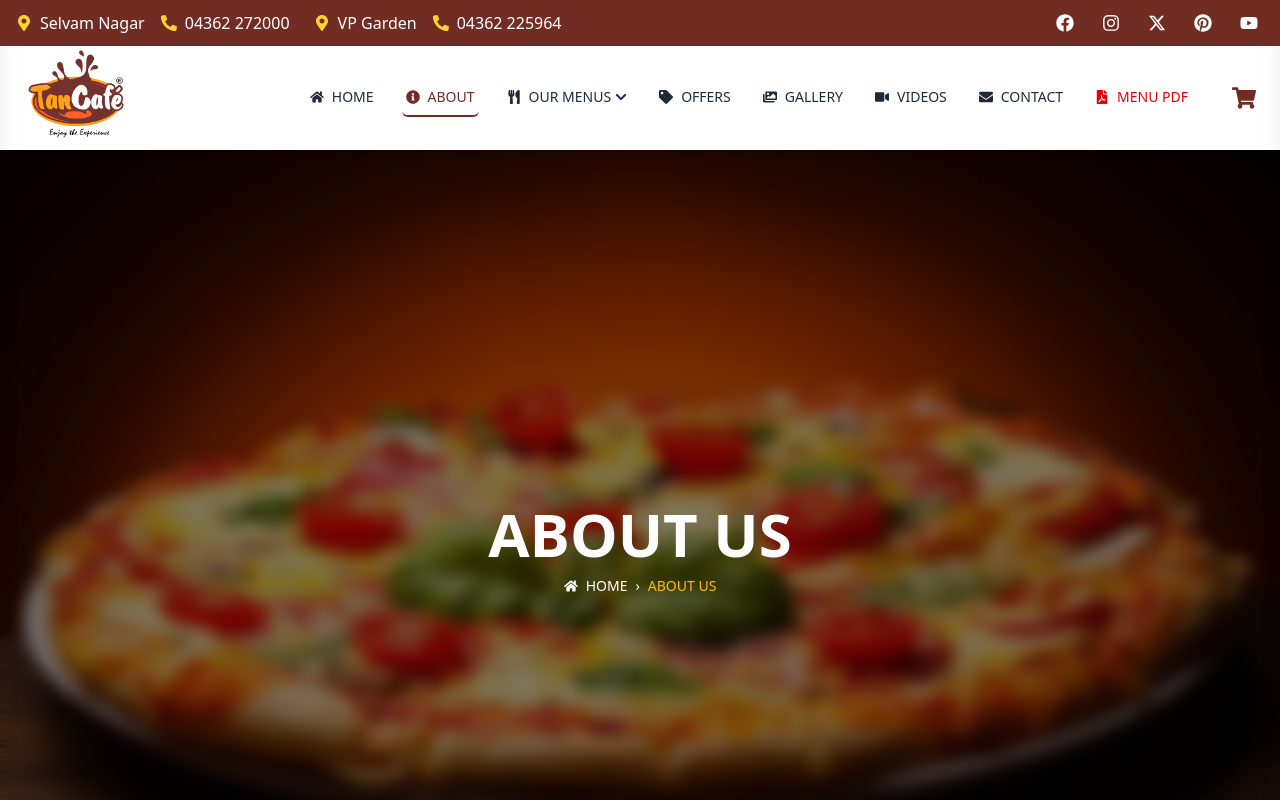
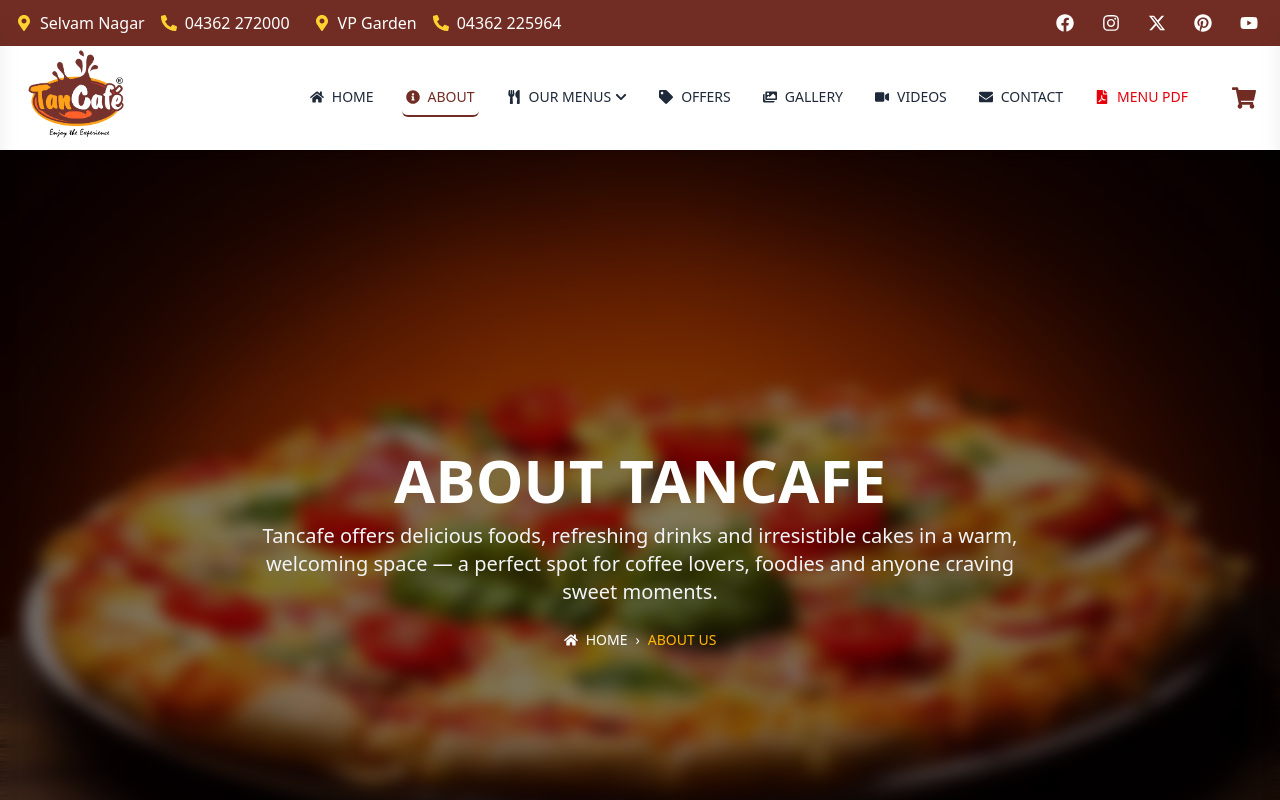
Before and after one commit to ABMsiddhik/tancafe-thanjavur-site, a React (Vite) app: page /about-us in a window 1280 px wide. Shown: the top 800 px of the page. Built offline with nearby package versions, Linux system fonts and the light colour scheme.

Commit message:
modification

```diff
--- a/src/components/Aboutus.jsx
+++ b/src/components/Aboutus.jsx
@@ -34,7 +34,16 @@
                 />
                 <div className="absolute inset-0 bg-black/50 backdrop-blur-sm z-0" />
                 <div className="relative z-10 text-white text-center">
-                    <h2 className="text-4xl md:text-5xl lg:text-6xl font-bold mb-3">ABOUT US</h2>
+                    <h2 className="text-4xl md:text-5xl lg:text-6xl font-bold mb-3">
+                        ABOUT TANCAFE
+                    </h2>
+                    <p className="text-lg md:text-xl mb-6 max-w-3xl mx-auto text-gray-100">
+                        Tancafe offers delicious foods, refreshing drinks and irresistible cakes
+                        in a warm, welcoming space — a perfect spot for coffee lovers, foodies
+                        and anyone craving sweet moments.
+                    </p>
+
+
                     <div className="flex items-center justify-center gap-2 text-sm">
                         <FaHome />
                         <Link to="/" className="hover:underline">HOME</Link>
@@ -42,6 +51,7 @@
                         <span className="text-amber-400">ABOUT US</span>
                     </div>
                 </div>
+
                 <div className="absolute bottom-10 left-1/2 transform -translate-x-1/2 z-10 animate-bounce">
                     <svg className="w-8 h-8 text-yellow-300" fill="none" stroke="currentColor" viewBox="0 0 24 24">
                         <path strokeLinecap="round" strokeLinejoin="round" strokeWidth="2" d="M19 14l-7 7m0 0l-7-7m7 7V3"></path>
--- a/src/components/Gallery.jsx
+++ b/src/components/Gallery.jsx
@@ -20,7 +20,7 @@
 import img18 from '../assets/gallery/tancafe-thanjavur-3.jpg';
 import img19 from '../assets/gallery/tancafe-thanjavur-2.jpg';
 import img20 from '../assets/gallery/tancafe-thanjavur-1.jpg';
-import heroBg from '../assets/images/foods-bg.jpg';
+import heroBg from '../assets/images/tancafe-gallery-foods-drinks-cakes-photos.png';
 import { FaHome, FaTimes, FaChevronLeft, FaChevronRight } from 'react-icons/fa';
 import { Link } from 'react-router-dom';
 import Footer from './Footer';
@@ -118,9 +118,13 @@
           className="absolute inset-0 w-full h-full object-cover object-center"
         />
         <div className="absolute inset-0 bg-black/50 backdrop-blur-sm z-0"></div>
-
 <div className="relative text-center text-white z-10">
-          <h2 className="text-4xl md:text-5xl lg:text-6xl font-bold mb-3">GALLERY</h2>
+  <h2 className="text-4xl md:text-5xl lg:text-6xl font-bold mb-3 ">
+    GALLERY IMAGES – Tancafe Signature Foods, Drinks & Cakes
+  </h2>
+  <p className="text-lg md:text-xl mb-4 max-w-2xl mx-auto text-gray-100">
+    Explore our cafe photo collection featuring fresh brews, gourmet dishes and indulgent cakes.
+  </p>
   <div className="flex items-center justify-center gap-2 text-sm md:text-base">
     <FaHome />
     <Link
@@ -130,9 +134,10 @@
       HOME
     </Link>
     <span className="mx-1">›</span>
-            <span className="text-amber-400">GALLERY</span>
+    <span className="text-amber-400">GALLERY IMAGES</span>
   </div>
 </div>
+
         <div className="absolute bottom-10 left-1/2 transform -translate-x-1/2 z-10 animate-bounce">
           <svg className="w-8 h-8 text-yellow-300" fill="none" stroke="currentColor" viewBox="0 0 24 24">
             <path strokeLinecap="round" strokeLinejoin="round" strokeWidth="2" d="M19 14l-7 7m0 0l-7-7m7 7V3"></path>
--- a/src/components/SpecialOffers.jsx
+++ b/src/components/SpecialOffers.jsx
@@ -49,9 +49,18 @@
 
         {/* Content */}
         <div className="relative z-10 text-white text-center px-4">
-    <h1 className="text-4xl md:text-5xl lg:text-6xl font-bold mb-3">SPECIAL OFFERS</h1>
+          <h1 className="text-4xl md:text-5xl lg:text-6xl font-bold mb-3">
+            SPECIAL OFFERS
+          </h1>
+          <p className="text-lg md:text-xl mb-6 max-w-2xl mx-auto text-gray-100">
+            Discover Tancafe’s special offers on delicious foods, refreshing drinks
+            and indulgent cakes — crafted to delight every taste.
+          </p>
           <div className="flex items-center justify-center gap-2 text-sm">
-      <Link to="/" className="opacity-80 hover:opacity-100 transition-opacity flex items-center">
+            <Link
+              to="/"
+              className="opacity-80 hover:opacity-100 transition-opacity flex items-center"
+            >
               HOME
             </Link>
             <span>›</span>
@@ -74,8 +83,7 @@
             <button
               key={offerKey}
               onClick={() => setActiveOffer(offerKey)}
-              className={`px-4 py-2 rounded-full whitespace-nowrap flex items-center ${
-                activeOffer === offerKey
+              className={`px-4 py-2 rounded-full whitespace-nowrap flex items-center ${activeOffer === offerKey
                   ? 'bg-[#712d24] text-white'
                   : 'bg-white text-[#712d24] hover:bg-gray-100'
                 }`}
--- a/src/components/VideoGallery.jsx
+++ b/src/components/VideoGallery.jsx
@@ -2,7 +2,7 @@
 import { Link, useLocation } from 'react-router-dom';
 import { FaHome, FaPlay } from 'react-icons/fa';
 import Footer from './Footer';
-import heroBg from '../assets/images/foods-bg.jpg';
+import heroBg from '../assets/images/tancafe-gallery-foods-drinks-cakes-videos-thumbnail.jpg';
 
 const videos = [
   { id: 1, title: 'TanCafe Coffee Shop Thanjavur', url: 'https://www.youtube.com/embed/uE9K1obXBp8' },
@@ -108,17 +108,17 @@
 
  <div className="relative z-10 text-center text-white px-4">
   <h1 className="text-4xl md:text-5xl lg:text-6xl font-bold mb-6 animate-fadeIn">
-            <span className="text-yellow-300">TANCAFE</span> VIDEO GALLERY
+    GALLERY VIDEOS – Tancafe Moments in Motion
   </h1>
   <p className="text-lg md:text-xl mb-8 max-w-2xl mx-auto text-gray-100">
-            Watch our delicious creations come to life
+    Watch our baristas, kitchen, and cafe vibes come alive with delicious food, drinks and Cakes.
   </p>
   <div className="flex items-center justify-center gap-2 text-sm md:text-base">
     <Link to="/" className="flex items-center hover:text-yellow-300 transition-colors">
       <FaHome className="mr-1" /> HOME
     </Link>
     <span className="mx-1">›</span>
-            <span className="text-yellow-300">VIDEOS</span>
+    <span className="text-yellow-300">GALLERY VIDEOS</span>
   </div>
 </div>
 
```
Also changed, not shown: 2 other files (tests, documents, lock files or other folders). Lines whose indentation alone changed are shown as unchanged.
